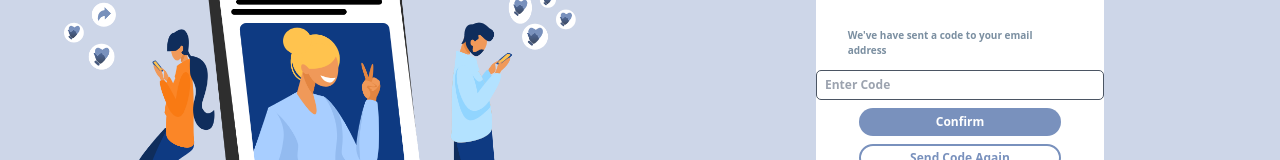
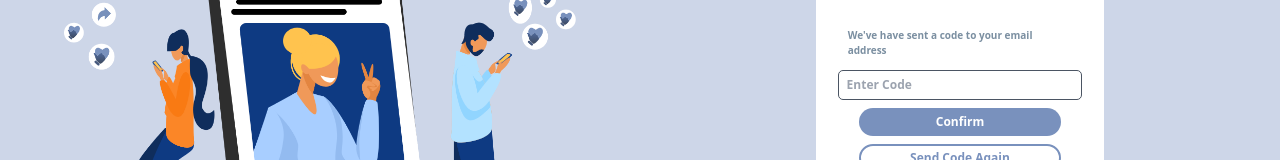
Before and after one commit to nshams901/responsive-design, a React (Vite) app: page /entercode in a window 1280 px wide. Shown: the part 296-456 px from the top of the page. Built offline with nearby package versions, Linux system fonts and the light colour scheme.

Commit message:
UI FIXED

```diff
--- a/src/Components/Content/EnterCode/EnterCode.jsx
+++ b/src/Components/Content/EnterCode/EnterCode.jsx
@@ -21,10 +21,12 @@ const EnterCode = ({ title }) => {
         <p className="text-[10px] font-bold text-[#7B8FA1] w-[78%] mb-1">
           We've have sent a code to your email address
         </p>
-        <Input
+       <div className="w-[85%]">
+       <Input
           title="Enter Code"
           errorMessage="You've reached maximum attempts. Please try again from login"
         />
+       </div>
         <Button2 title="Confirm" />
         {timer ? (
         <div disabled="disabled" className="bg-gray-600 text-white w-[70%] rounded-3xl py-1.5 text-center font-bold text-xs">05:00</div>
```
